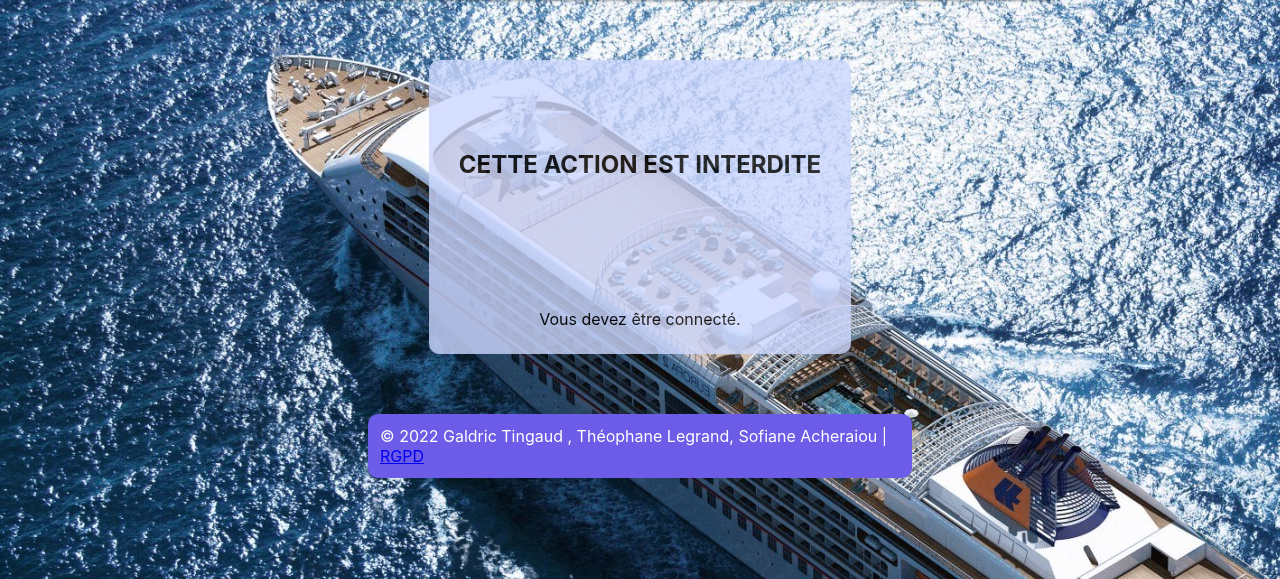
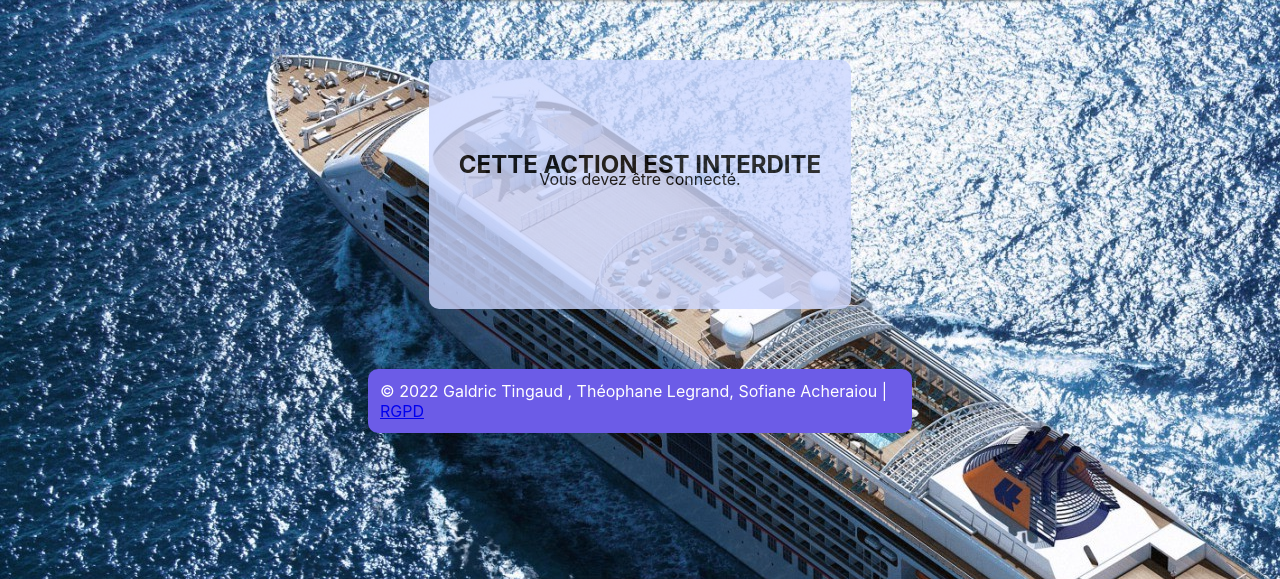
Before and after one commit to spaghefoo/Jalon2, a PHP site: page /index.php?action=mesReservations in a window 1280 px wide. Shown: the part 68-647 px from the top of the page. Run offline with PHP 8.4, Linux system fonts and the light colour scheme.

Commit message:
base + vueMesReservations

```diff
--- a/CSS/base.css
+++ b/CSS/base.css
@@ -272,8 +272,6 @@ footer {
     /* à 50%/50% du parent référent */
     transform: translate(-50%, -50%);
     /* décalage de 50% de sa propre taille */
-    margin-top: 140px; /* Ajout d'une marge pour espacer le contenu de la section */
-    margin-bottom: -95px;
 }
 
 .container .content {
@@ -286,6 +284,7 @@ footer {
     font-size: 1.5em;
     color: black;
 }
+
 
 #connexionTitre {
     text-align: center;
--- a/vue/vueMesReservations.php
+++ b/vue/vueMesReservations.php
@@ -1,7 +1,8 @@
 <section class='sectionMesReservation'>
     <div class='container'>
         <div class='content'>
-            <h1>Liste des réservations de <?php echo $mailU ?></h1>
+            <div class="mesReservations">
+            <h1>Liste des réservations de <?php echo $mailU ?></h1> <br>
             <?php
             if (count($listeReservations) > 0) {
                 echo "<table id='reservations'>";
```
